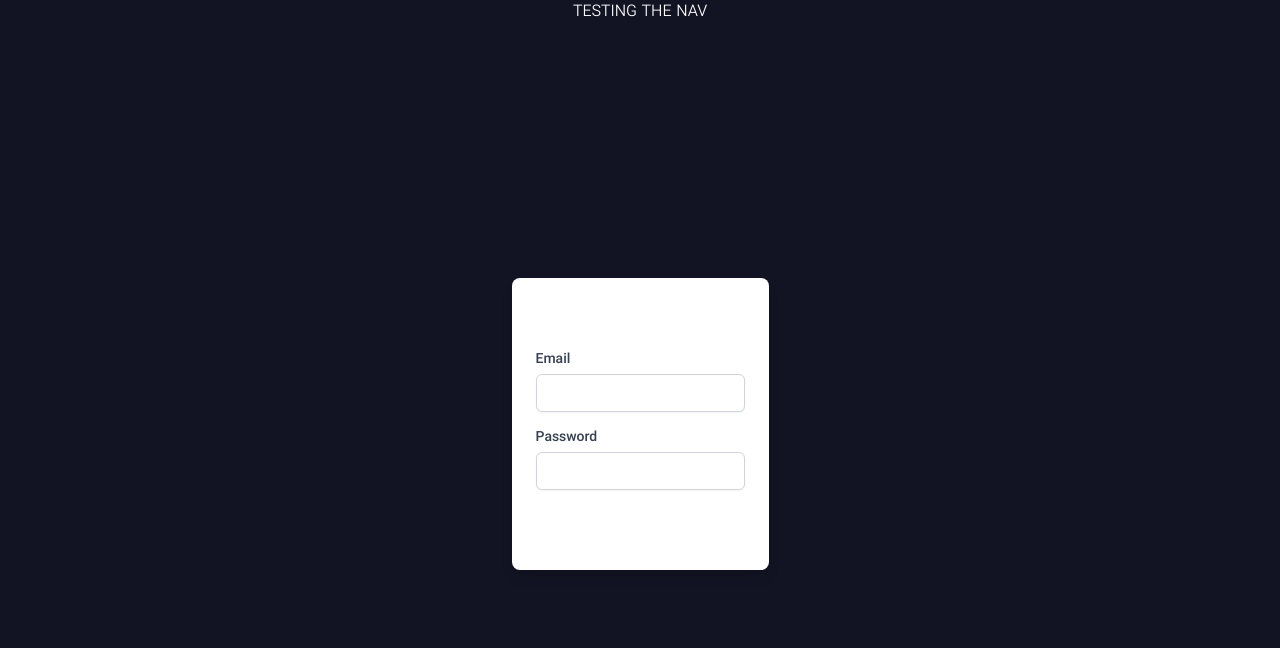
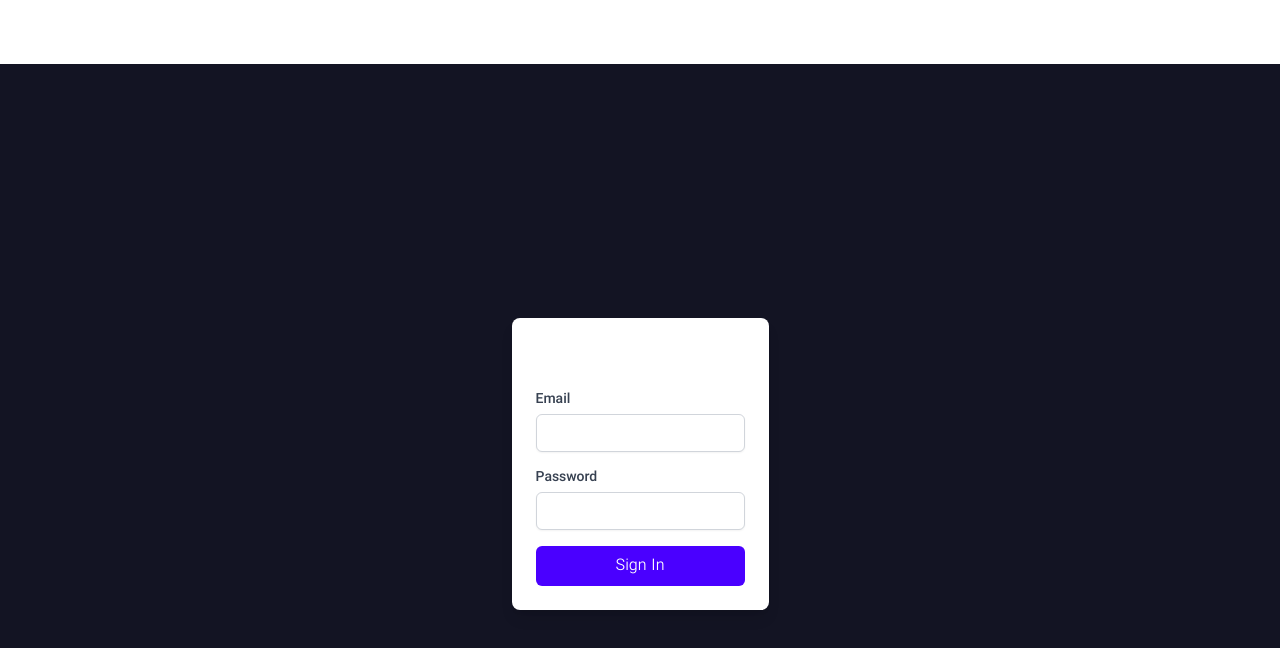
Before and after one commit to khashayarmobarez/digilogbook-organization-dashboard, a Next.js app: page /login in a window 1280 px wide. Shown: the top 648 px of the page. Built offline with nearby package versions, Linux system fonts and the light colour scheme.

Commit message:
adding daisy ui

```diff
--- a/package.json
+++ b/package.json
@@ -18,6 +18,7 @@
     "@types/react": "^18",
     "@types/react-dom": "^18",
     "autoprefixer": "^10.4.20",
+    "daisyui": "^4.12.10",
     "eslint": "^8",
     "eslint-config-next": "14.2.5",
     "postcss": "^8.4.41",
--- a/src/components/header/Navbar.tsx
+++ b/src/components/header/Navbar.tsx
@@ -3,8 +3,25 @@
 
 export default function Navbar() {
     return (
-        <nav className=' w-full flex justify-center items-center'>
-                <p>TESTING THE NAV</p>
-        </nav>
+        <div className="navbar bg-base-100">
+            <div className="flex-1">
+                <a className="btn btn-ghost text-xl">daisyUI</a>
+            </div>
+            <div className="flex-none">
+                <button className="btn btn-square btn-ghost">
+                <svg
+                    xmlns="http://www.w3.org/2000/svg"
+                    fill="none"
+                    viewBox="0 0 24 24"
+                    className="inline-block h-5 w-5 stroke-current">
+                    <path
+                    strokeLinecap="round"
+                    strokeLinejoin="round"
+                    strokeWidth="2"
+                    d="M5 12h.01M12 12h.01M19 12h.01M6 12a1 1 0 11-2 0 1 1 0 012 0zm7 0a1 1 0 11-2 0 1 1 0 012 0zm7 0a1 1 0 11-2 0 1 1 0 012 0z"></path>
+                </svg>
+                </button>
+            </div>
+        </div>
     );
 };
--- a/tailwind.config.ts
+++ b/tailwind.config.ts
@@ -19,6 +19,8 @@
       },
     },
   },
-  plugins: [],
+  plugins: [
+    require('daisyui'),
+  ],
 };
 export default config;
```
Also changed, not shown: 1 other file (tests, documents, lock files or other folders).
